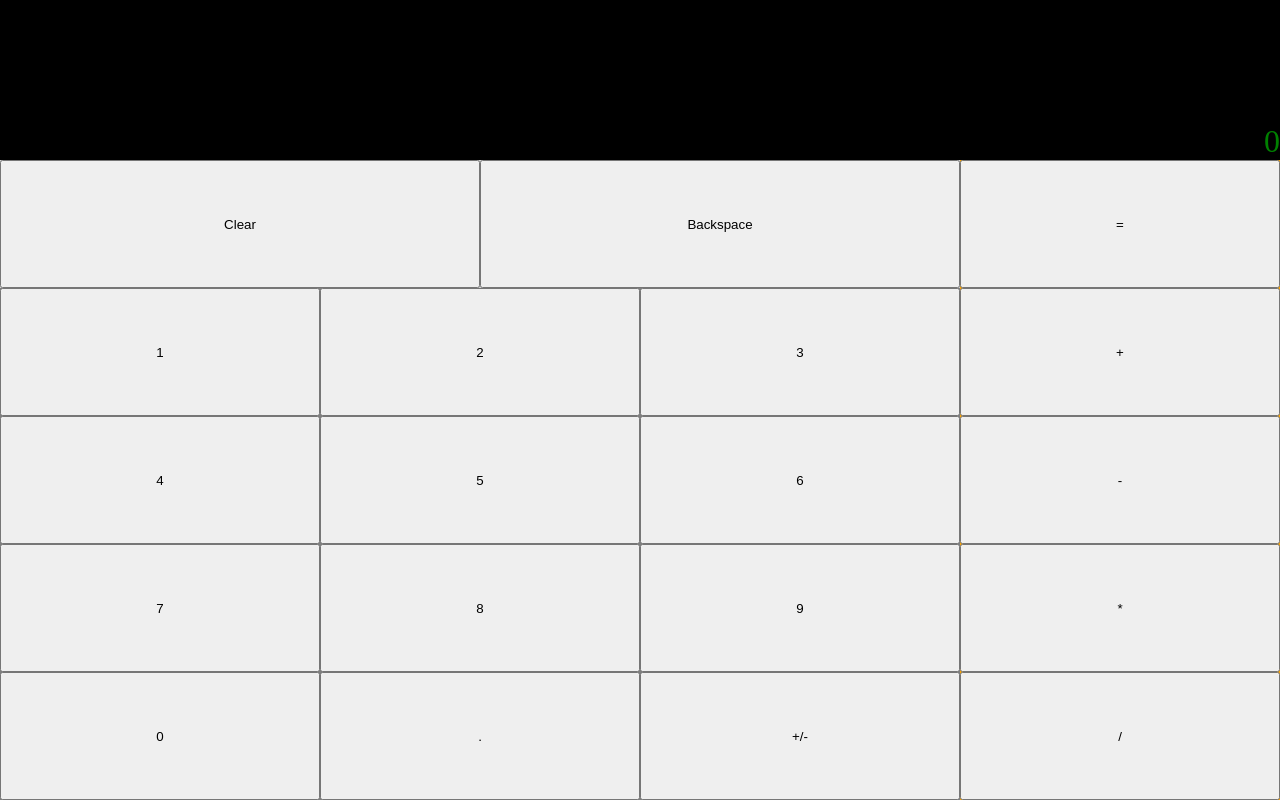
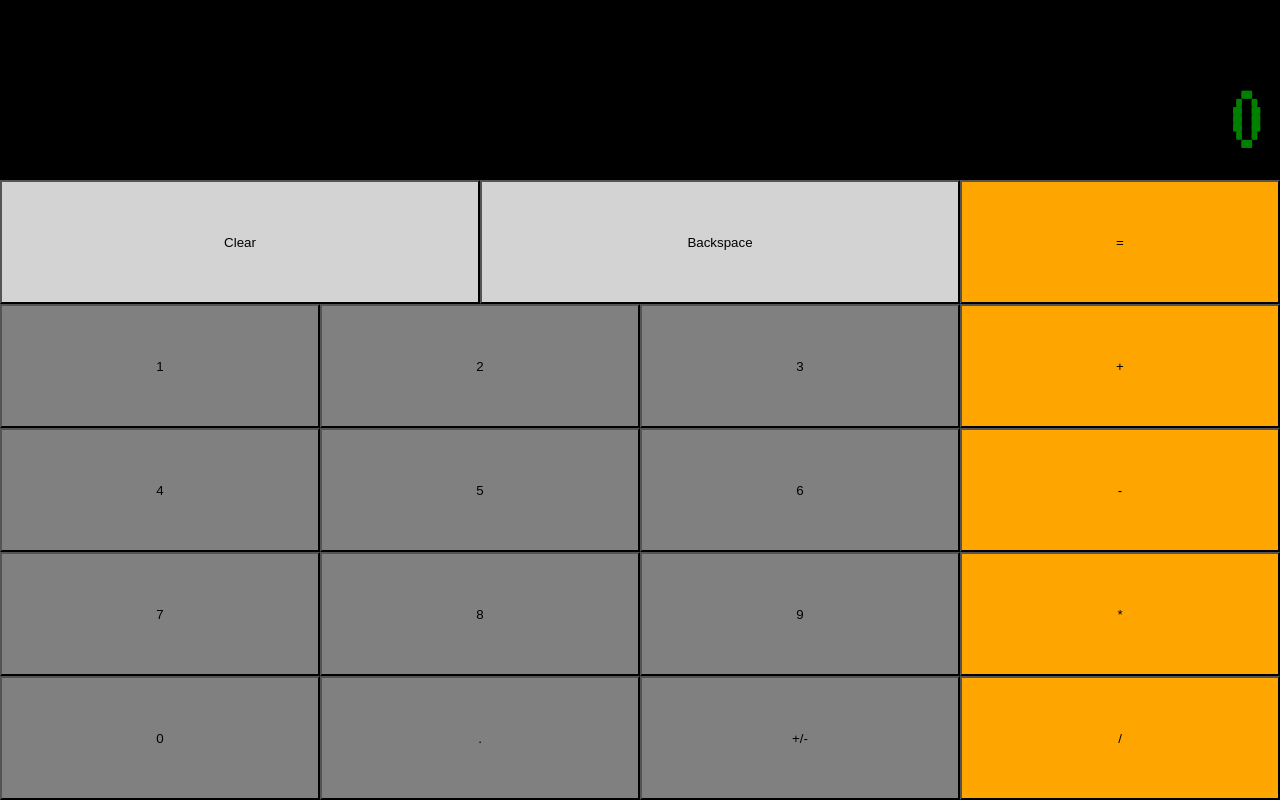
Before and after one commit to idelgass/WebCalculator, a plain HTML site: page index.html in a window 1280 px wide. Drawn offline with Linux system fonts and the light colour scheme.

Commit message:
Updating styling
- Updated button colors and added better visuals for :hover state
- Using a new goofy font family from google fonts
- Display num font should now size dynamically

```diff
--- a/index.html
+++ b/index.html
@@ -3,6 +3,11 @@
   <head>
     <meta charset="utf-8">
     <title>Calculator</title>
+    <!-- Special font -->
+    <link rel="preconnect" href="https://fonts.googleapis.com">
+    <link rel="preconnect" href="https://fonts.gstatic.com" crossorigin>
+    <link href="https://fonts.googleapis.com/css2?family=VT323&display=swap" rel="stylesheet">
+
     <link rel="stylesheet" href="styles.css">
     <script src="main.js" defer></script>
   </head>
--- a/styles.css
+++ b/styles.css
@@ -6,6 +6,15 @@ html, body {
 body {
   display: table;
   margin: 0;
+}
+button{
+  background-color: inherit;
+}
+button:hover{
+  filter: brightness(1.1);
+}
+.numpad > *:not(#numpad__rowspec) > button:hover{
+  background-color: #848484;
 }
 .calculator{
   flex: 1;
@@ -19,7 +28,9 @@ body {
 .display{
   background-color: black;
   color: green;
-  font-size: 32px;
+  font-family: "VT323", monospace;
+  font-size: 8vw;
+  padding: 1%;
   display: flex;
   justify-content: right;
   align-items: flex-end;
@@ -48,18 +59,18 @@ body {
   display: flex;
   flex-direction: column;
 }
-.opad__row{
+/* .opad__row{
   flex: 1;
   display: flex;
   justify-content: center;
   align-items: center;
-}
-.key{
+} */
+/* .key{
   flex: 1;
   display: flex;
   justify-content: center;
   align-items: center;
-}
+} */
 /* .opad__row0{}
 .opad__row1{}
 .opad__row2{}
```
